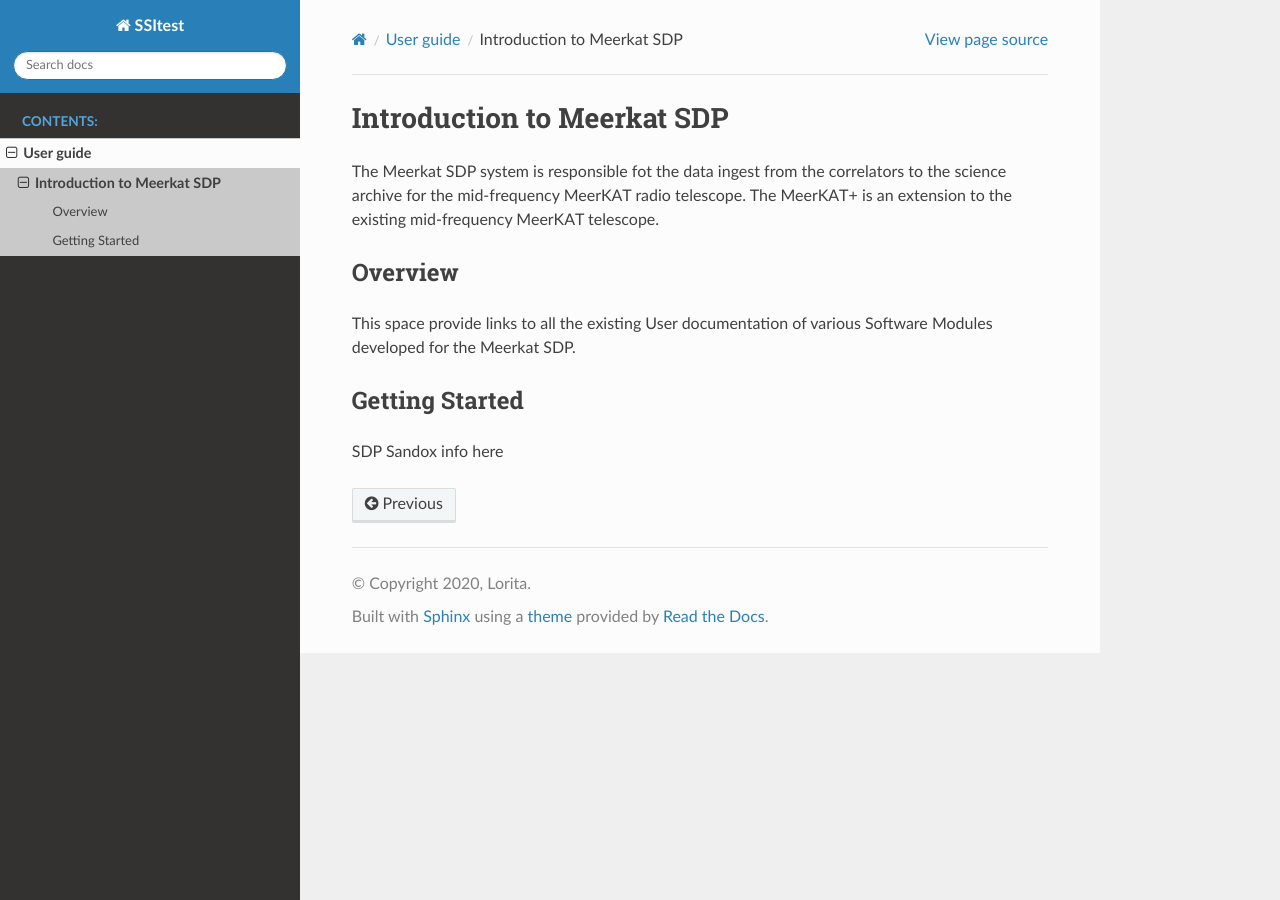
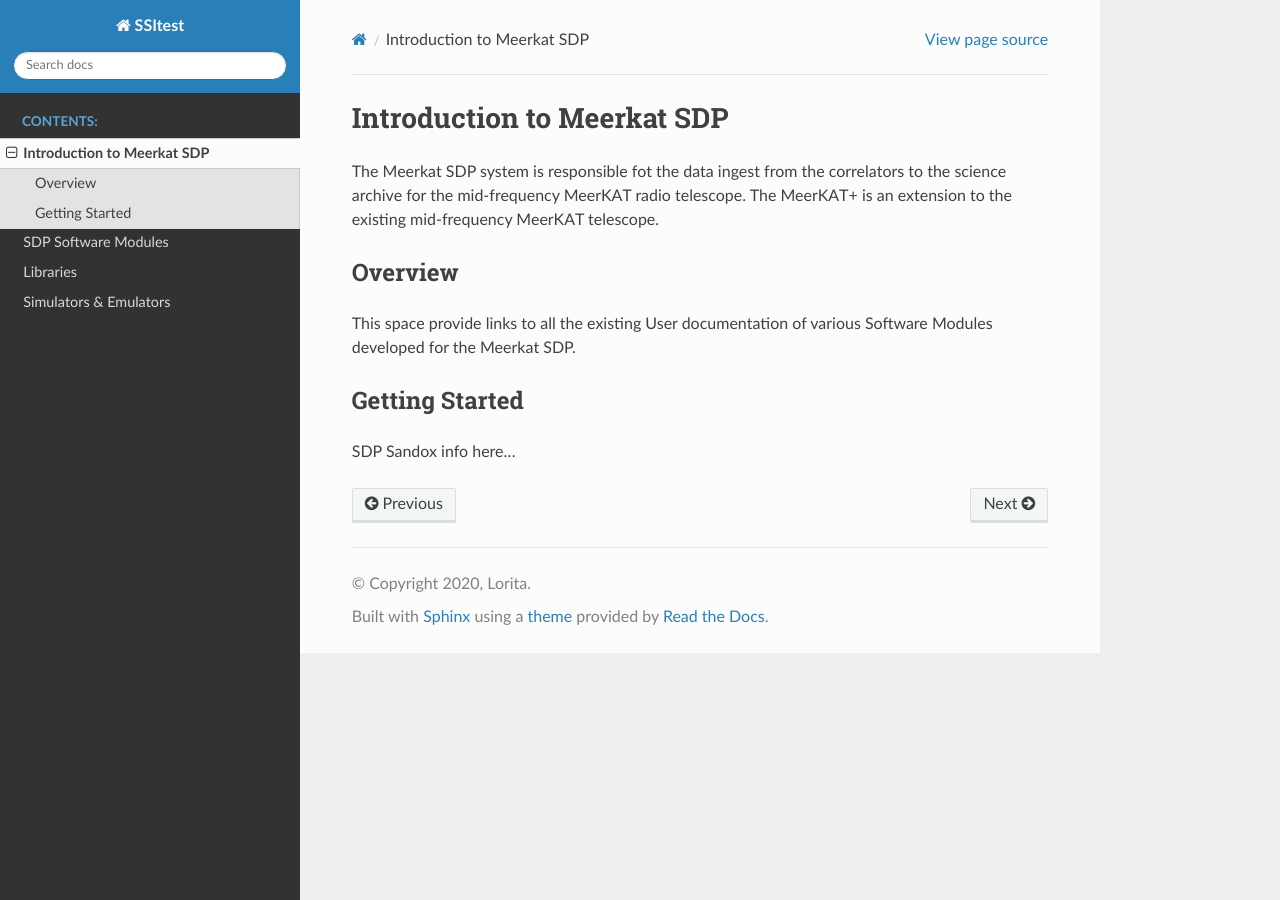
Before and after one commit to LChristelis/ssi, a Sphinx documentation site: the page built from docs/source/intro.rst, in a window 1280 px wide. Built offline with Sphinx 7.4.7 and the Read the Docs theme 2.0.0, drawn with Linux system fonts in a browser that asks for light colours; formulas are drawn with MathJax 3; pages that are not in the unit, such as notebooks, are missing from menus.

Commit message:
latest modules added

```diff
--- a/docs/source/intro.rst
+++ b/docs/source/intro.rst
@@ -11,4 +11,4 @@
 Getting Started
 ----------------
 
-SDP Sandox info here
+SDP Sandox info here...
--- /dev/null
+++ b/docs/source/simulatoremulator.rst
@@ -0,0 +1,8 @@
+Simulators & Emulators
+======================
+
+.. toctree::
+   :maxdepth: 1
+   :caption: Contents:
+
+   intro
```
Also changed, not shown: docs/source/index.rst (+5 -4 lines), docs/source/lib.rst (added, +9 -0 lines), docs/source/softwaremodules.rst (added, +9 -0 lines), .gitmodules.
